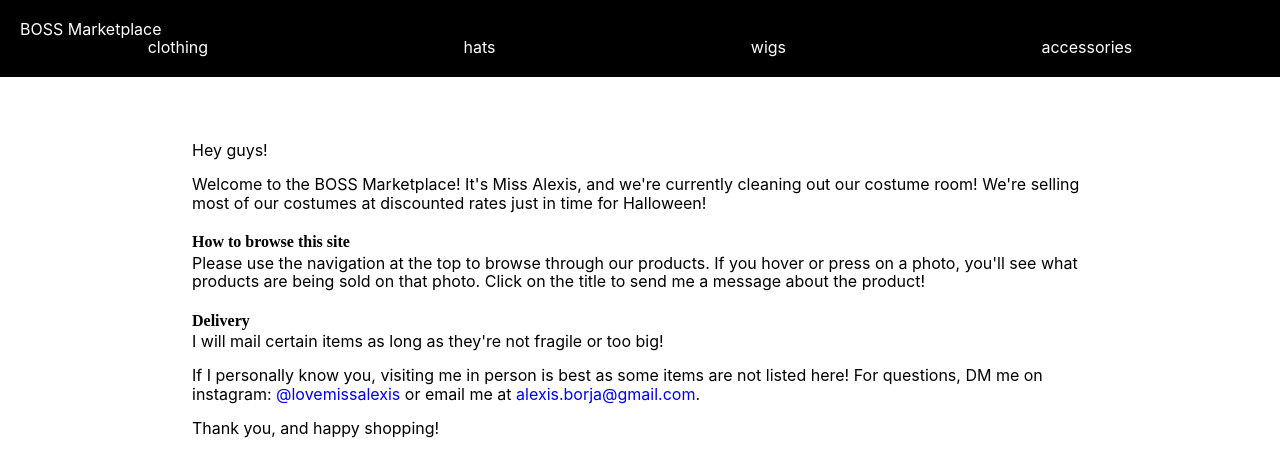
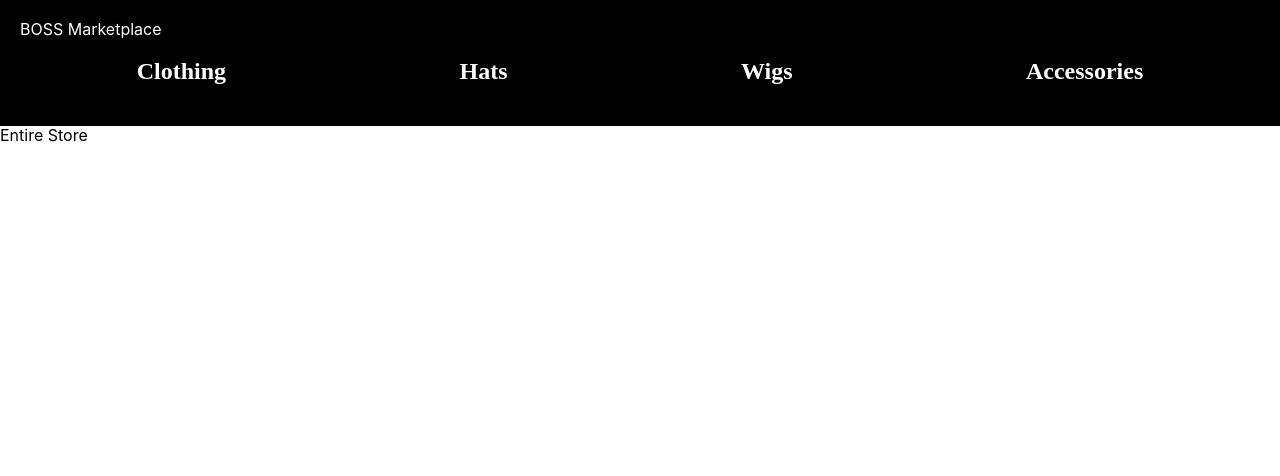
Before and after one commit to alvillaraza/boss-marketplace, a React (Create React App) app: page / in a window 1280 px wide. Shown: the top 476 px of the page. Built offline with nearby package versions, Linux system fonts and the light colour scheme; a web font is replaced by a local one.

Commit message:
links in header works

```diff
--- a/src/App.css
+++ b/src/App.css
@@ -18,6 +18,7 @@
 .Marketplace h2,
 .Marketplace h4 {
   font-family: "Prata", serif;
+  text-transform: capitalize;
 }
 .Marketplace img {
   height: auto;
--- a/src/App.js
+++ b/src/App.js
@@ -13,31 +13,17 @@ function App() {
   const [category, setCategory] = useState("all");
   return (
     <div className="Marketplace">
-      {/* <header className="App-header"> */}
       <BrowserRouter>
         <Header setCategory={setCategory} />
         <Routes>
-          <Route exact path="/" element={<LandingPage />}></Route>
-          {/* <Route
-            path="/store"
+          <Route path="/about" element={<LandingPage />}></Route>
+          <Route
+            exact path="/"
             element={<EntireStore category={category} />}
-          ></Route> */}
+          ></Route>
         </Routes>
       </BrowserRouter>
-          <div className="category-wrapper">
-            {allData.map((item, idx) => {
-              console.log(item.category);
-              if (item.category === category) {
-                return (
-                  <div className="photo" key={idx}>
-                    <img src={item.image} alt={item.name} />
-                    <Description name={item.name} itemized={item.available} />
-                  </div>
-                );
-              }
-            })}
-          </div>
-      {/* </header> */}
+
     </div>
   );
 }
--- a/src/App.less
+++ b/src/App.less
@@ -8,6 +8,7 @@
   h2,
   h4 {
     font-family: "Prata", serif;
+    text-transform: capitalize;
   }
 
   img {
--- a/src/Header/Header.js
+++ b/src/Header/Header.js
@@ -4,7 +4,7 @@ function Header({ setCategory }) {
   const categories = ["clothing", "hats", "wigs", "accessories"];
   function handleChange(cat) {
     setCategory(cat);
-    console.log("e",cat);
+    console.log("e", cat);
   }
 
   function handleSubmit(e) {
@@ -12,13 +12,13 @@ function Header({ setCategory }) {
   }
   return (
     <section className="header-wrapper">
-      <Link to="/">BOSS Marketplace</Link>
+      <Link to="/about">BOSS Marketplace</Link>
       <nav>
         {categories.map((cat, idx) => {
           return (
-            <div key={idx} onClick={() => handleChange(cat)}>
-              {cat}
-            </div>
+            <Link to="/" key={idx} onClick={() => handleChange(cat)}>
+              <h2>{cat}</h2>
+            </Link>
           );
         })}
         {/* <form onSubmit={handleSubmit}>
```
